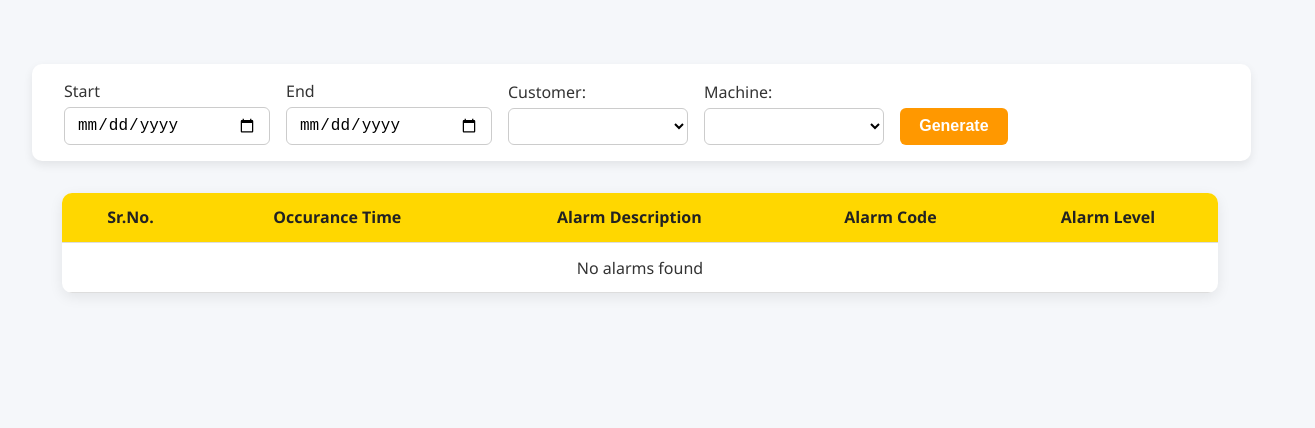
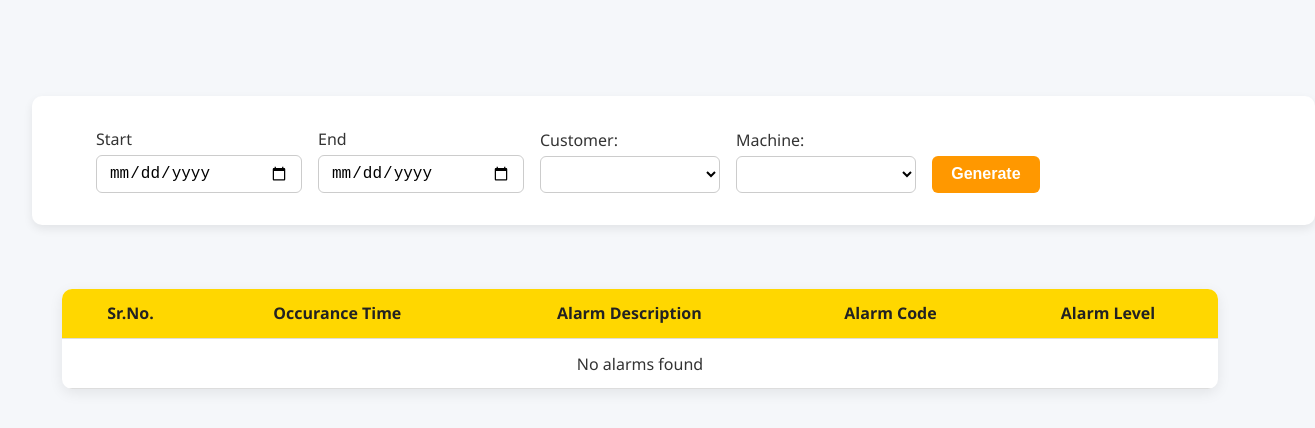
Before and after one commit to chinmay13tailor/Alarms, a plain HTML site: page index.html in a window 1280 px wide. Shown: the whole page, 1315 px wide, since content can reach past the window. Drawn offline with Linux system fonts and the light colour scheme.

Commit message:
index.html

```diff
--- a/index.html
+++ b/index.html
@@ -14,14 +14,14 @@
 
 .filter-row {
   width: 95%;
-  margin: 2rem auto;
+  margin: 4rem auto;
   display: flex;
   justify-content: flex-start;
   flex-wrap: wrap;
   gap: 1rem;
   align-items: flex-end;
   background: white;
-  padding: 1rem 2rem;
+  padding: 2rem 4rem;
   border-radius: 10px;
   box-shadow: 0 4px 10px rgba(0,0,0,0.08);
 }
```
